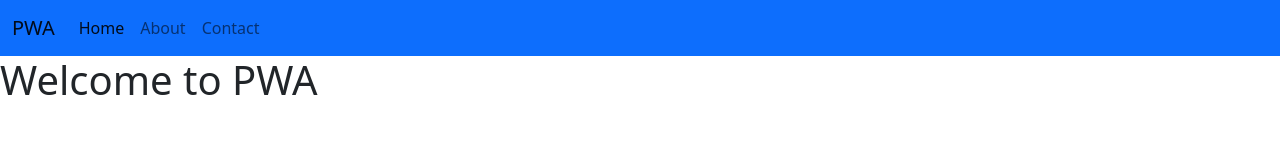
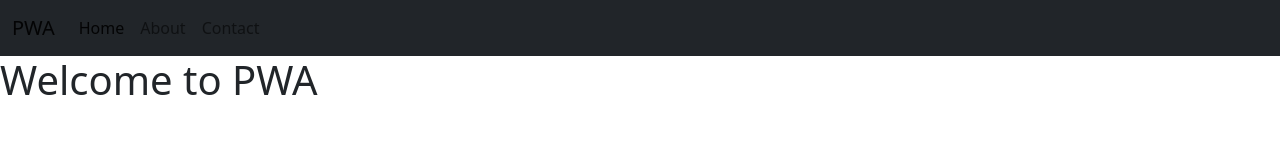
Before and after one commit to ONKAr156/pwa, a plain HTML site: page index.html in a window 1280 px wide. Drawn offline with nearby package versions, Linux system fonts and the light colour scheme.

Commit message:
Update index.html

```diff
--- a/index.html
+++ b/index.html
@@ -7,7 +7,7 @@
     <link href="https://cdn.jsdelivr.net/npm/bootstrap@5.2.0-beta1/dist/css/bootstrap.min.css" rel="stylesheet">
   </head>
   <body>
-    <nav class="navbar navbar-expand-lg  bg-primary">
+    <nav class="navbar navbar-expand-lg  bg-dark">
       <div class="container-fluid ">
         <a class="navbar-brand" href="index.html">PWA</a>
         <button class="navbar-toggler" type="button" data-bs-toggle="collapse" data-bs-target="#navbarNavAltMarkup">
```
